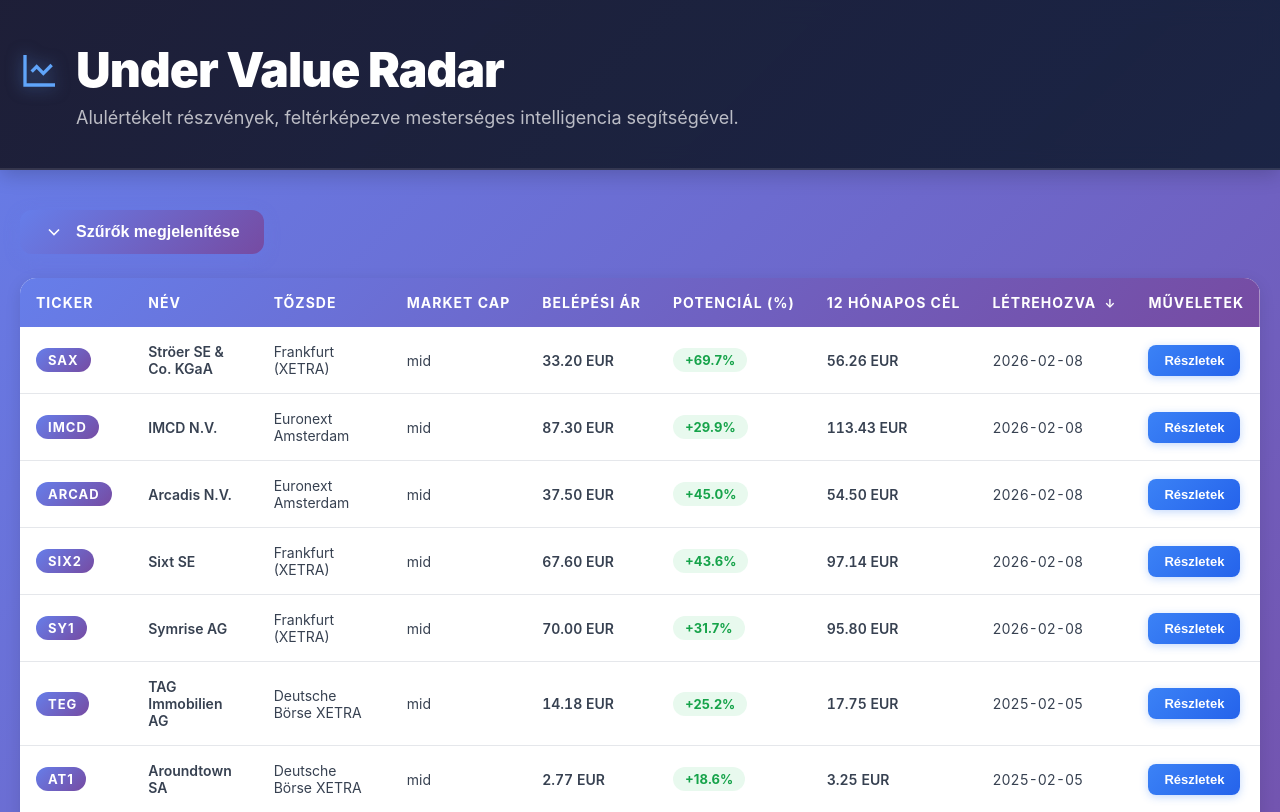
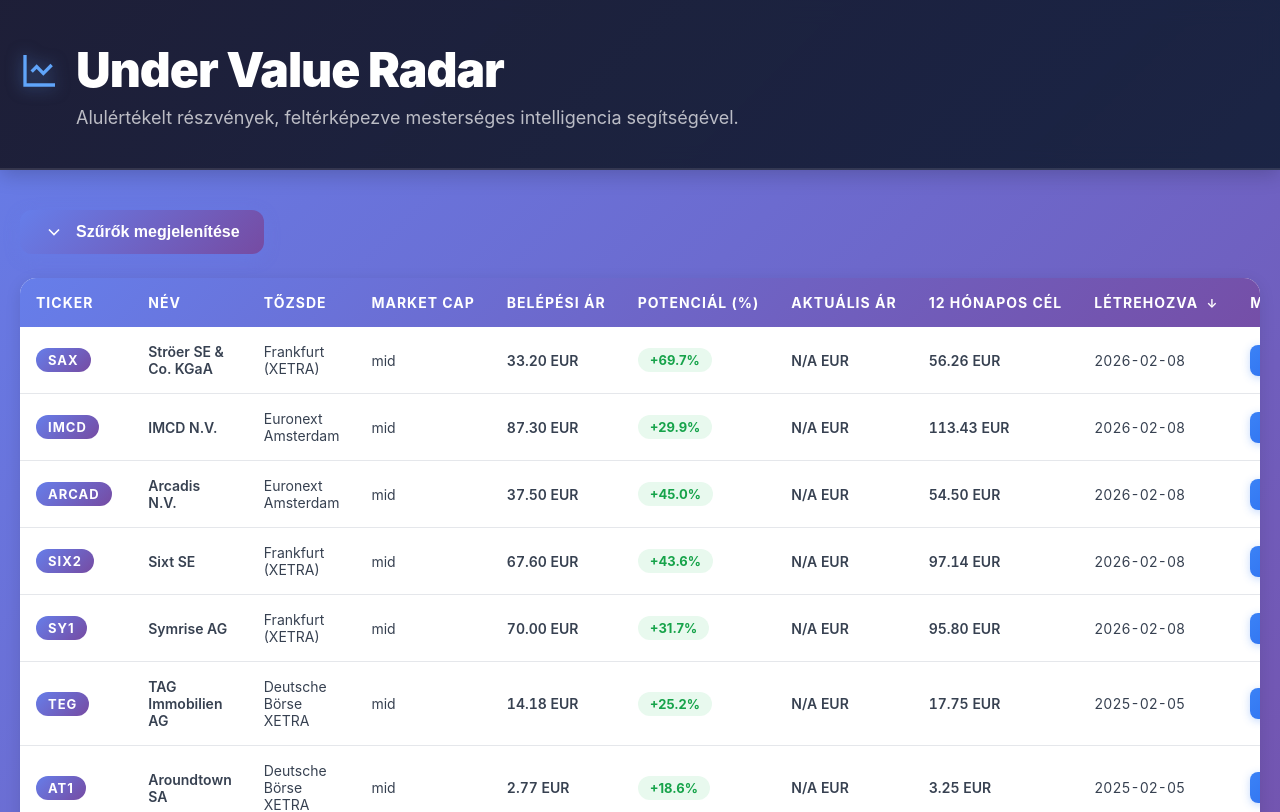
Before and after one commit to gaborbencsik/stock-tracker, a Vue app: page / in a window 1280 px wide. Shown: the top 812 px of the page. Built offline with nearby package versions, Linux system fonts and the light colour scheme.

Commit message:
add current price to list view

```diff
--- a/src/components/StockTable.vue
+++ b/src/components/StockTable.vue
@@ -49,6 +49,12 @@
                 {{ sortOrder === 'asc' ? '↑' : '↓' }}
               </span>
             </th>
+            <th @click="handleSort('current_price')" class="sortable">
+              {{ messages.table.columns.currentPrice }}
+              <span v-if="sortKey === 'current_price'" class="sort-indicator">
+                {{ sortOrder === 'asc' ? '↑' : '↓' }}
+              </span>
+            </th>
             <th @click="handleSort('twelve_months_price_target')" class="sortable">
               {{ messages.table.columns.priceTarget12m }}
               <span v-if="sortKey === 'twelve_months_price_target'" class="sort-indicator">
@@ -85,6 +91,7 @@
                 {{ stock.uplift_potential > 0 ? '+' : '' }}{{ stock.uplift_potential.toFixed(1) }}%
               </span>
             </td>
+            <td class="price-cell">{{ formatPrice(stock.current_price) }} {{ stock.currency }}</td>
             <td class="price-cell">{{ formatPrice(stock.twelve_months_price_target) }} {{ stock.currency }}</td>
             <td class="date-cell">{{ formatDateOnly(stock.created_at) }}</td>
             <td>
--- a/src/data/stocks.json
+++ b/src/data/stocks.json
@@ -7,6 +7,7 @@
     "currency": "EUR",
     "market_cap": "mid",
     "entry_price": 33.2,
+    "current_price": null,
     "uplift_potential": 69.7,
     "six_months_price_target": null,
     "twelve_months_price_target": 56.26,
@@ -30,6 +31,7 @@
     "currency": "EUR",
     "market_cap": "mid",
     "entry_price": 87.3,
+    "current_price": null,
     "uplift_potential": 29.9,
     "six_months_price_target": null,
     "twelve_months_price_target": 113.43,
@@ -53,6 +55,7 @@
     "currency": "EUR",
     "market_cap": "mid",
     "entry_price": 37.5,
+    "current_price": null,
     "uplift_potential": 45.0,
     "six_months_price_target": null,
     "twelve_months_price_target": 54.5,
@@ -76,6 +79,7 @@
     "currency": "EUR",
     "market_cap": "mid",
     "entry_price": 67.6,
+    "current_price": null,
     "uplift_potential": 43.6,
     "six_months_price_target": null,
     "twelve_months_price_target": 97.14,
@@ -99,6 +103,7 @@
     "currency": "EUR",
     "market_cap": "mid",
     "entry_price": 70.0,
+    "current_price": null,
     "uplift_potential": 31.7,
     "six_months_price_target": null,
     "twelve_months_price_target": 95.8,
@@ -122,6 +127,7 @@
     "currency": "EUR",
     "market_cap": "mid",
     "entry_price": 14.18,
+    "current_price": null,
     "uplift_potential": 25.2,
     "six_months_price_target": null,
     "twelve_months_price_target": 17.75,
@@ -145,6 +151,7 @@
     "currency": "EUR",
     "market_cap": "mid",
     "entry_price": 2.767,
+    "current_price": null,
     "uplift_potential": 18.6,
     "six_months_price_target": null,
     "twelve_months_price_target": 3.25,
@@ -168,6 +175,7 @@
     "currency": "EUR",
     "market_cap": "mid",
     "entry_price": 25.6,
+    "current_price": null,
     "uplift_potential": 41.6,
     "six_months_price_target": null,
     "twelve_months_price_target": 36.26,
@@ -191,6 +199,7 @@
     "currency": "EUR",
     "market_cap": "mid",
     "entry_price": 77.7,
+    "current_price": null,
     "uplift_potential": 17.9,
     "six_months_price_target": null,
     "twelve_months_price_target": 91.59,
@@ -214,6 +223,7 @@
     "currency": "EUR",
     "market_cap": "mid",
     "entry_price": 34.3,
+    "current_price": null,
     "uplift_potential": 42.3,
     "six_months_price_target": null,
     "twelve_months_price_target": 59.44,
@@ -237,6 +247,7 @@
     "currency": "EUR",
     "market_cap": "mid",
     "entry_price": 72.9,
+    "current_price": null,
     "uplift_potential": 48.7,
     "six_months_price_target": null,
     "twelve_months_price_target": 142.2,
@@ -260,6 +271,7 @@
     "currency": "EUR",
     "market_cap": "mid",
     "entry_price": 5.85,
+    "current_price": null,
     "uplift_potential": 49.8,
     "six_months_price_target": null,
     "twelve_months_price_target": 11.66,
@@ -283,6 +295,7 @@
     "currency": "EUR",
     "market_cap": "mid",
     "entry_price": 2.26,
+    "current_price": null,
     "uplift_potential": 50.0,
     "six_months_price_target": null,
     "twelve_months_price_target": 4.52,
--- a/src/locales/messages.ts
+++ b/src/locales/messages.ts
@@ -67,6 +67,7 @@
       marketCap: 'Market Cap',
       entryPrice: 'Belépési ár',
       potential: 'Potenciál (%)',
+      currentPrice: 'Aktuális ár',
       priceTarget12m: '12 hónapos cél',
       created: 'Létrehozva',
       actions: 'Műveletek'
--- a/src/types/Stock.ts
+++ b/src/types/Stock.ts
@@ -6,6 +6,7 @@
   currency: string
   market_cap: 'small' | 'mid' | 'large'
   entry_price: number
+  current_price: number | null
   uplift_potential: number
   six_months_price_target: number | null
   twelve_months_price_target: number | null
```
Also changed, not shown: 1 other file (tests, documents, lock files or other folders).
